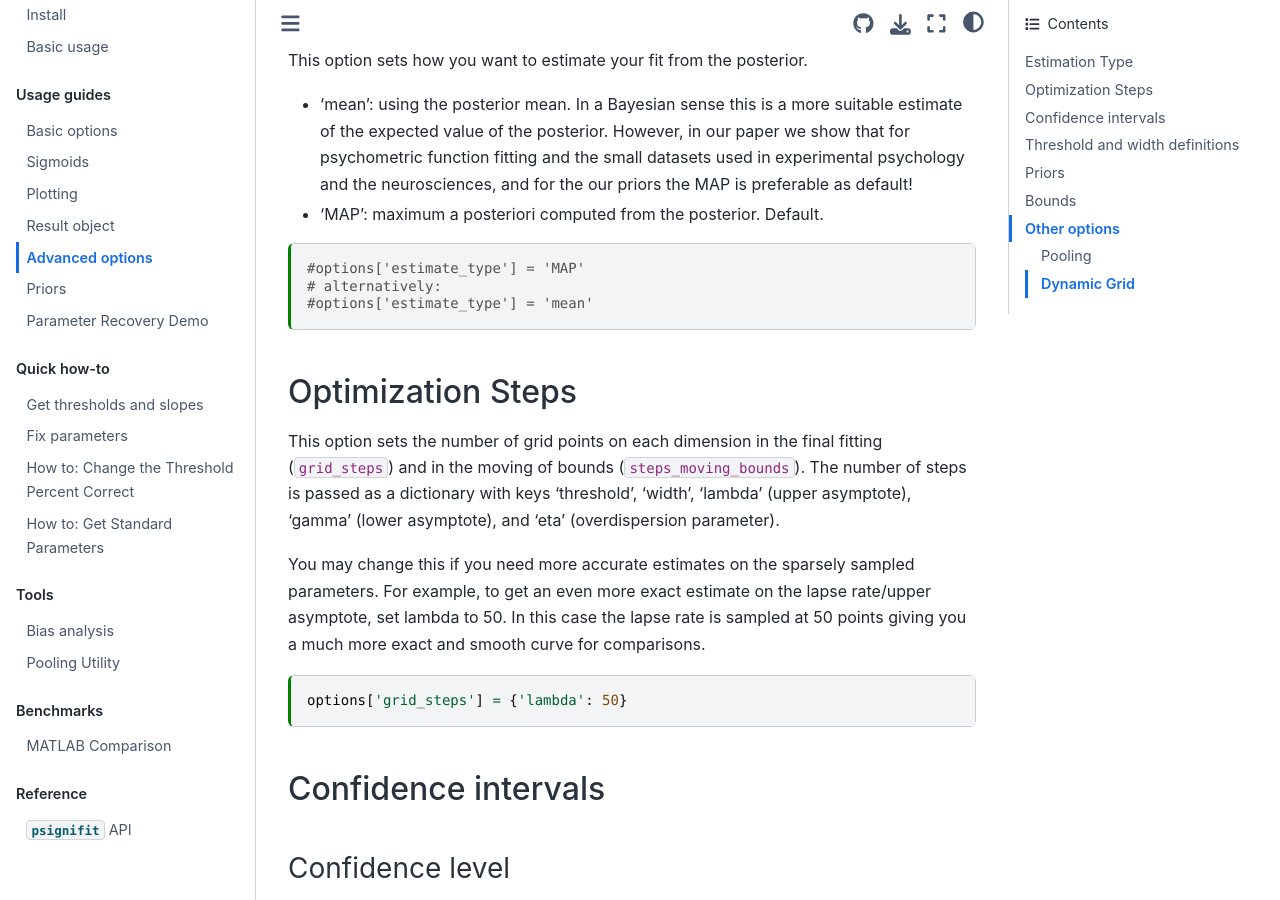
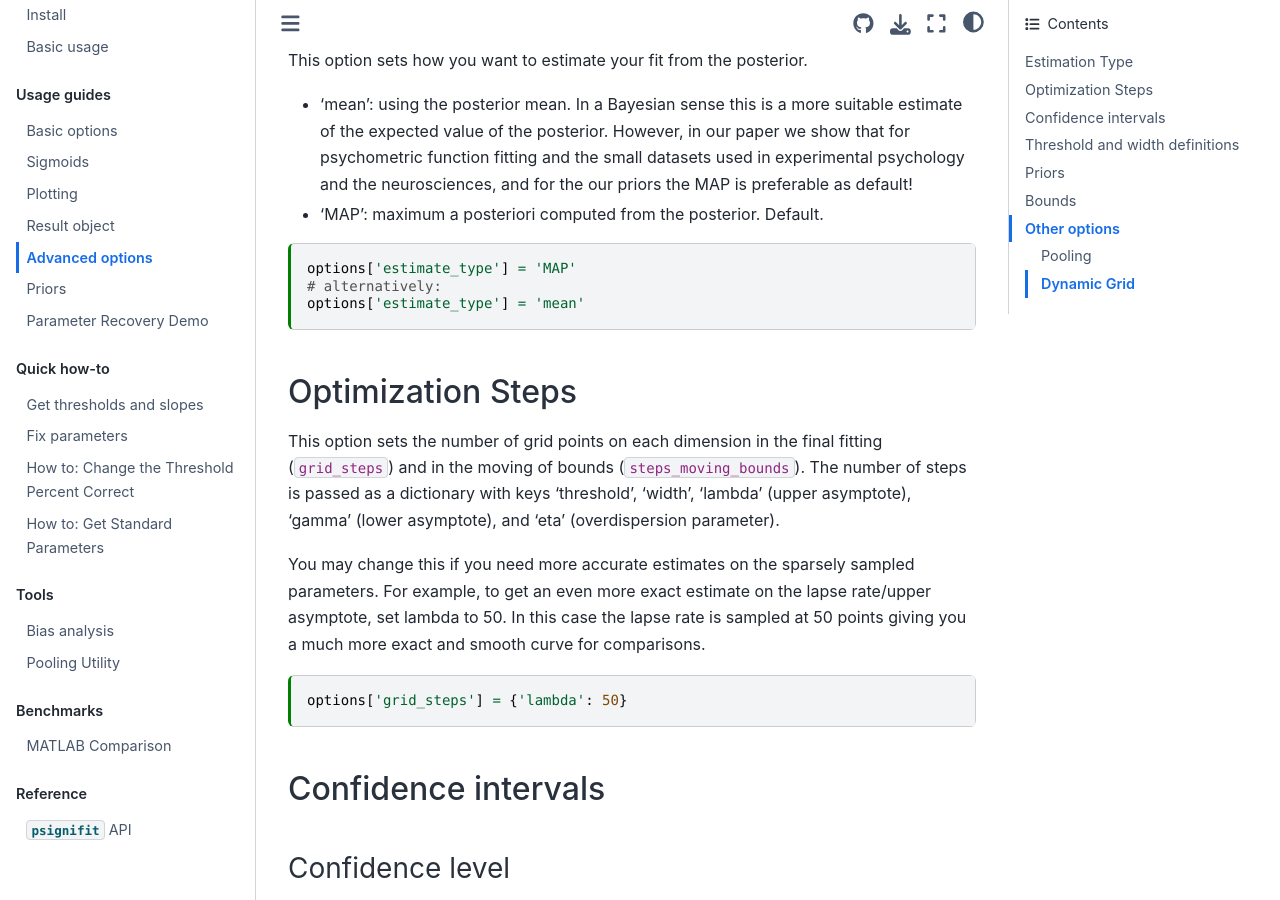
Before and after one commit to wichmann-lab/python-psignifit, a Jupyter Book: the page built from docs/examples/advanced-options.md, in a window 1280 px wide and 900 px high, scrolled down 645 px. Built offline with Jupyter Book 1.0.4 settings and Sphinx 7.4.7 and the Sphinx Book theme 1.1.4, drawn with Linux system fonts in a browser that asks for light colours; some of the changed text lies outside the part shown.

````diff
--- a/docs/examples/advanced-options.md
+++ b/docs/examples/advanced-options.md
@@ -46,9 +46,9 @@ This option sets how you want to estimate your fit from the posterior.
 - 'MAP': maximum a posteriori computed from the posterior. Default.
 
 ```{code-cell} ipython3
-#options['estimate_type'] = 'MAP'
+options['estimate_type'] = 'MAP'
 # alternatively:
-#options['estimate_type'] = 'mean'
+options['estimate_type'] = 'mean'
 ```
 
 
@@ -102,7 +102,7 @@ Possible values are in the range from 0 to 1, default is 0.5. The default corres
 To set it to a different value, for example to 90 %, you'll do
 
 ```{code-cell} ipython3
-#options['thresh_PC'] = .9
+options['thresh_PC'] = .9
 ```
 
 The definition of the `width` parameter of a psychometric function can be changed with the option `width_alpha`.
@@ -114,7 +114,7 @@ The definition of the `width` parameter of a psychometric function can be change
 For example, this would enable the usage of the interval from .1 to .9 as the width
 
 ```{code-cell} ipython3
-#options['width_alpha'] = .05
+options['width_alpha'] = .05
 ```
 
 ## Priors
````
